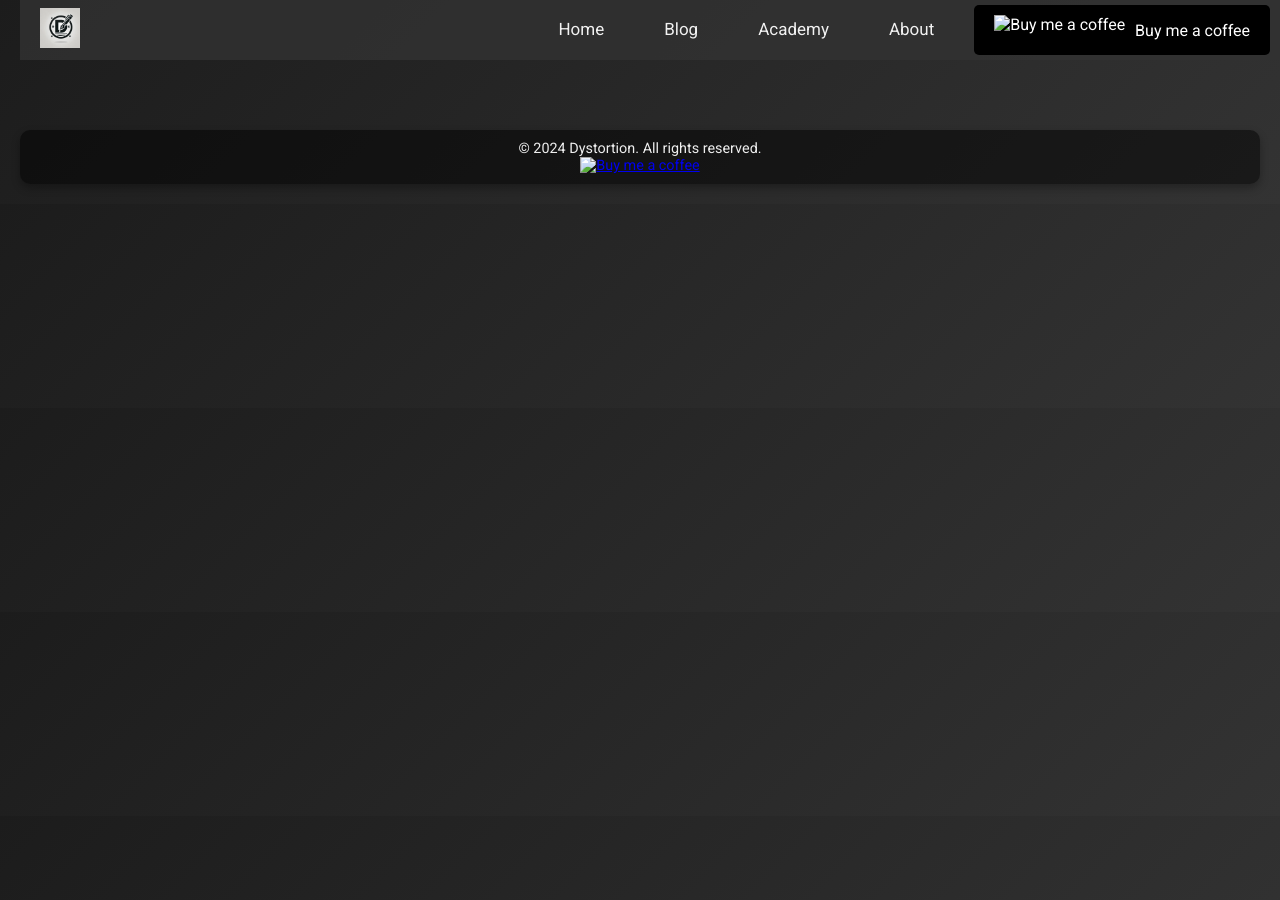
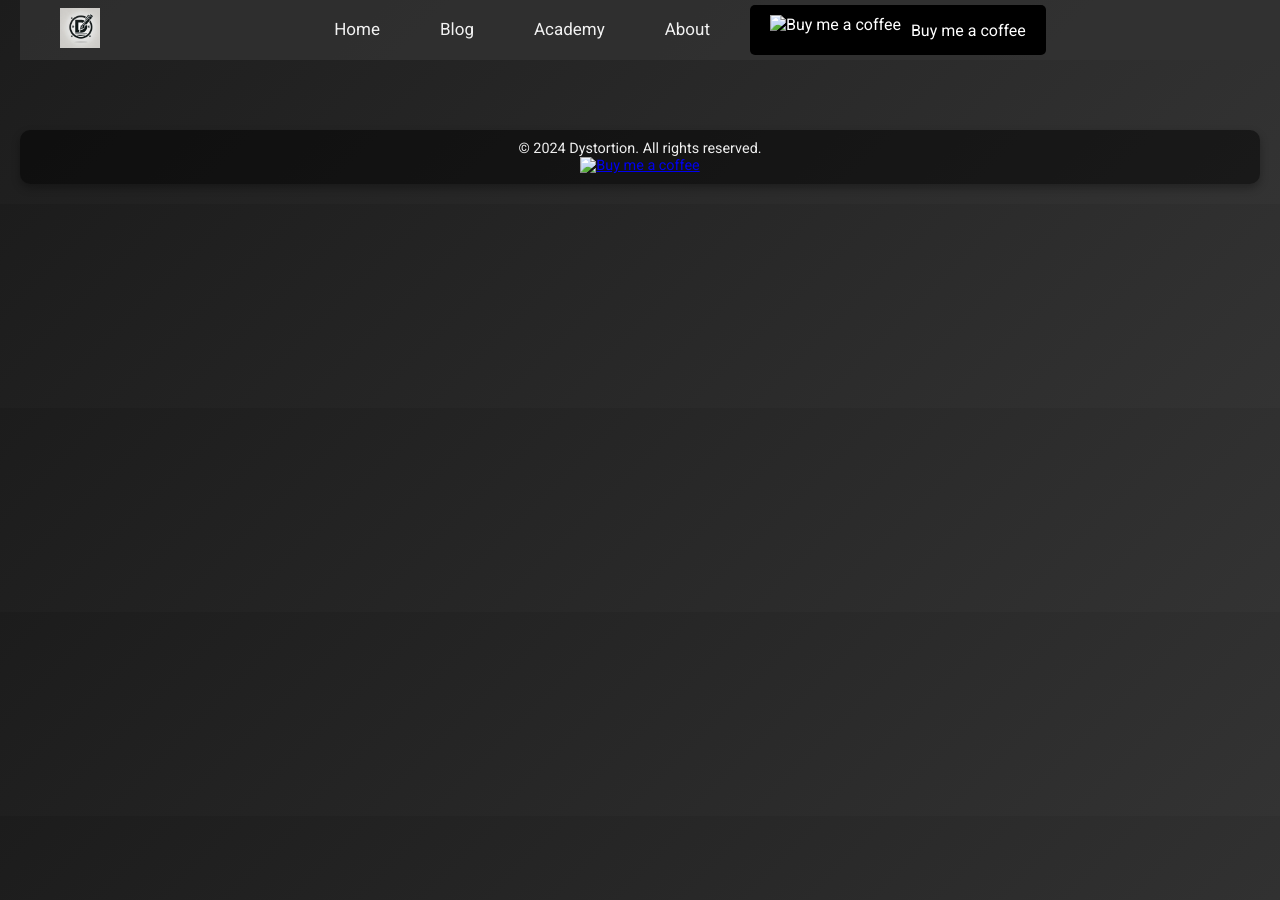
Before and after one commit to Dyst0rti0n/Dyst0rti0n.github.io, a Jekyll site: the page built from index.md, in a window 1280 px wide. Built offline with Jekyll 4.4.1, drawn with Linux system fonts in a browser that asks for light colours.

Commit message:
Navbar changes for mobile

```diff
--- a/assets/css/navbar.css
+++ b/assets/css/navbar.css
@@ -9,7 +9,7 @@
   height: 60px;
   display: flex;
   align-items: center;
-  justify-content: space-between;
+  justify-content: center;
   padding: 0 20px;
   transition: background-color 0.3s;
 }
@@ -19,6 +19,7 @@
   align-items: center;
   justify-content: space-between;
   width: 100%;
+  max-width: 1200px;
 }
 
 .navbar-logo-img {
@@ -41,6 +42,8 @@
 
 .navbar-menu {
   display: flex;
+  justify-content: center;
+  width: 100%;
 }
 
 .navbar-menu-list {
@@ -104,6 +107,7 @@
       position: absolute;
       top: 60px;
       left: 0;
+      padding: 20px 0;
   }
 
   .navbar-menu.active {
```
